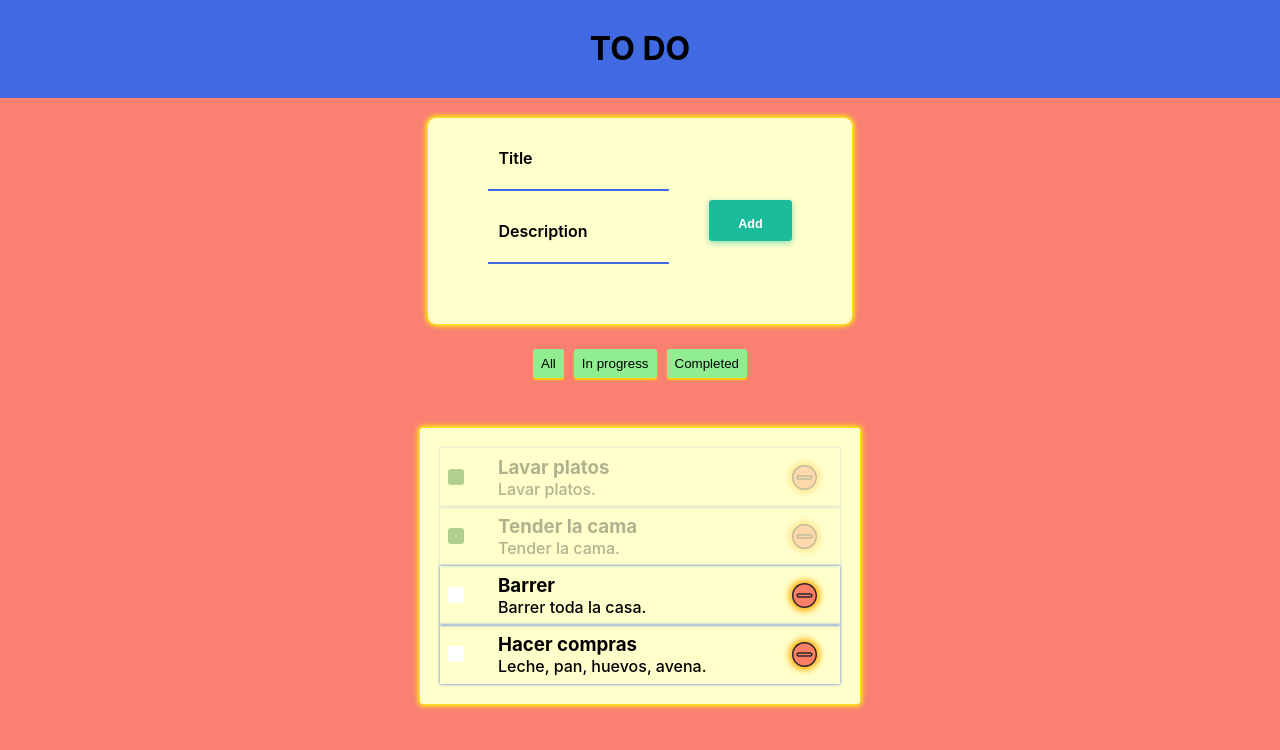
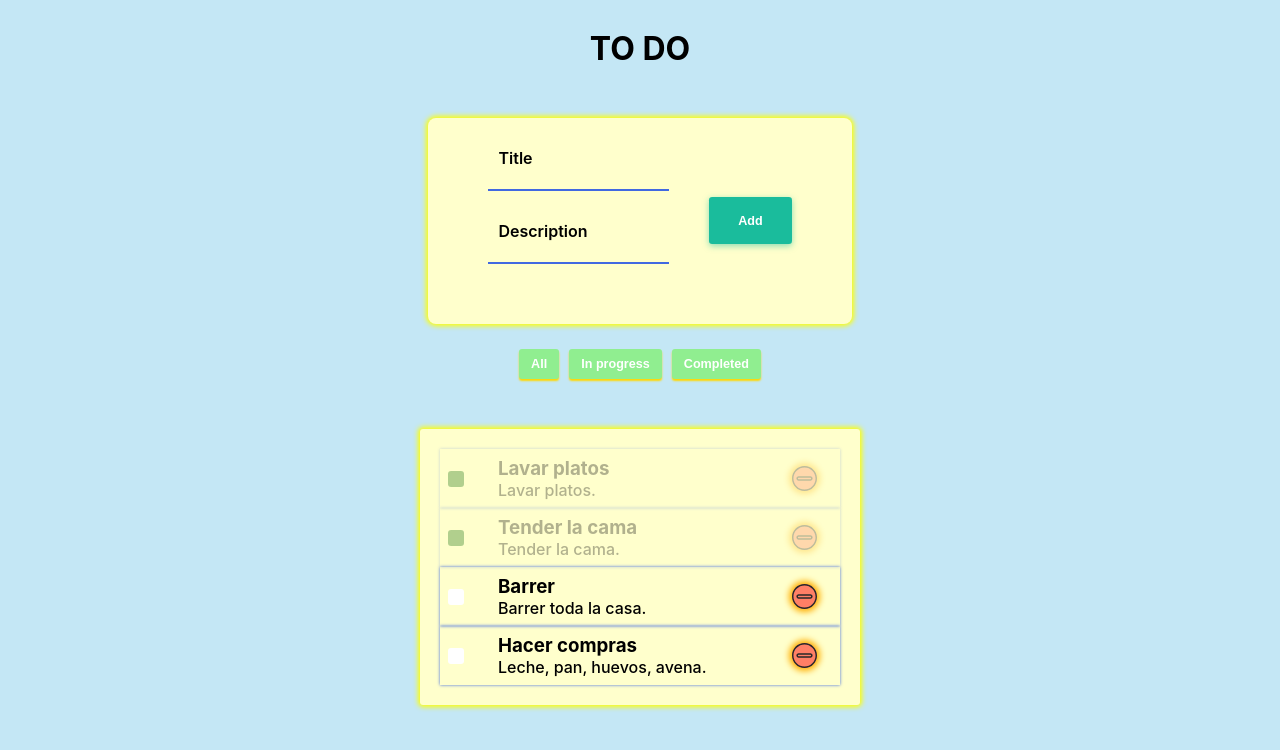
Before and after one commit to nickothan/To-Do, a React (Create React App) app: page / in a window 1280 px wide. Shown: the top 750 px of the page. Built offline with nearby package versions, Linux system fonts and the light colour scheme.

Commit message:
[TAD-10] Update Styles (#6)
Co-authored-by: Revi <oliver.ramirez@devbase.us>

```diff
--- a/src/Components/Filters/Filters.jsx
+++ b/src/Components/Filters/Filters.jsx
@@ -1,34 +1,36 @@
-import { useDispatch } from 'react-redux'
-import { setFilter } from '../../app/Slice/filterSlice'
-import { filters } from '../../consts'
+import { useDispatch } from "react-redux";
+import { setFilter } from "../../app/Slice/filterSlice";
+import { filters } from "../../consts";
 
-import { FilterContainer } from './styles'
+import { FilterContainer } from "./styles";
 
 export default function Filter() {
-  const dispatch = useDispatch()
+  const dispatch = useDispatch();
 
   return (
     <FilterContainer>
       {[
         {
           filter: filters.ALL,
-          label: 'All'
+          label: "All",
         },
         {
           filter: filters.IN_PROGRESS,
-          label: 'In progress'
+          label: "In progress",
         },
         {
           filter: filters.COMPLETED,
-          label: 'Completed'
-        }
+          label: "Completed",
+        },
       ].map(({ filter, label }) => (
         <button
+          className="btn"
           key={Math.random() * 3}
-          onClick={() => dispatch(setFilter(filter))}>
+          onClick={() => dispatch(setFilter(filter))}
+        >
           {label}
         </button>
       ))}
     </FilterContainer>
-  )
+  );
 }
--- a/src/Components/Filters/styles.js
+++ b/src/Components/Filters/styles.js
@@ -7,7 +7,7 @@ export const FilterContainer = styled.div`
 
   button {
     margin: 0 5px;
-        padding: 7px 8px;
+    padding: 12px;
     background-color: lightgreen;
     border: 0;
     box-shadow: 0 2px 2px gold;
--- a/src/Components/Header/styles.js
+++ b/src/Components/Header/styles.js
@@ -1,8 +1,7 @@
 import styled from "styled-components/macro";
 
 export const Content = styled.div`
-    margin: 0;
-    padding: 0.5rem;
-    background-color: royalblue;
-    text-align: center;
+  margin: 0;
+  padding: 0.5rem;
+  text-align: center;
 `;
--- a/src/index.css
+++ b/src/index.css
@@ -1,19 +1,19 @@
 body {
   margin: 0;
-  font-family: -apple-system, BlinkMacSystemFont, 'Segoe UI', 'Roboto', 'Oxygen',
-    'Ubuntu', 'Cantarell', 'Fira Sans', 'Droid Sans', 'Helvetica Neue',
+  font-family: -apple-system, BlinkMacSystemFont, "Segoe UI", "Roboto", "Oxygen",
+    "Ubuntu", "Cantarell", "Fira Sans", "Droid Sans", "Helvetica Neue",
     sans-serif;
   -webkit-font-smoothing: antialiased;
   -moz-osx-font-smoothing: grayscale;
 }
 
 code {
-  font-family: source-code-pro, Menlo, Monaco, Consolas, 'Courier New',
+  font-family: source-code-pro, Menlo, Monaco, Consolas, "Courier New",
     monospace;
 }
 
 .app-container {
-  background-color: salmon;
+  background-color: #87ceeb7d;
   min-height: 100vh;
 }
 
@@ -26,7 +26,6 @@ code {
   margin: auto;
   margin-left: 40px;
   padding: 1.28rem 1.8rem;
-  height: 20px;
   color: white;
   font-size: 0.7875rem;
   line-height: 0.5;
```
Lines whose indentation alone changed are shown as unchanged.
